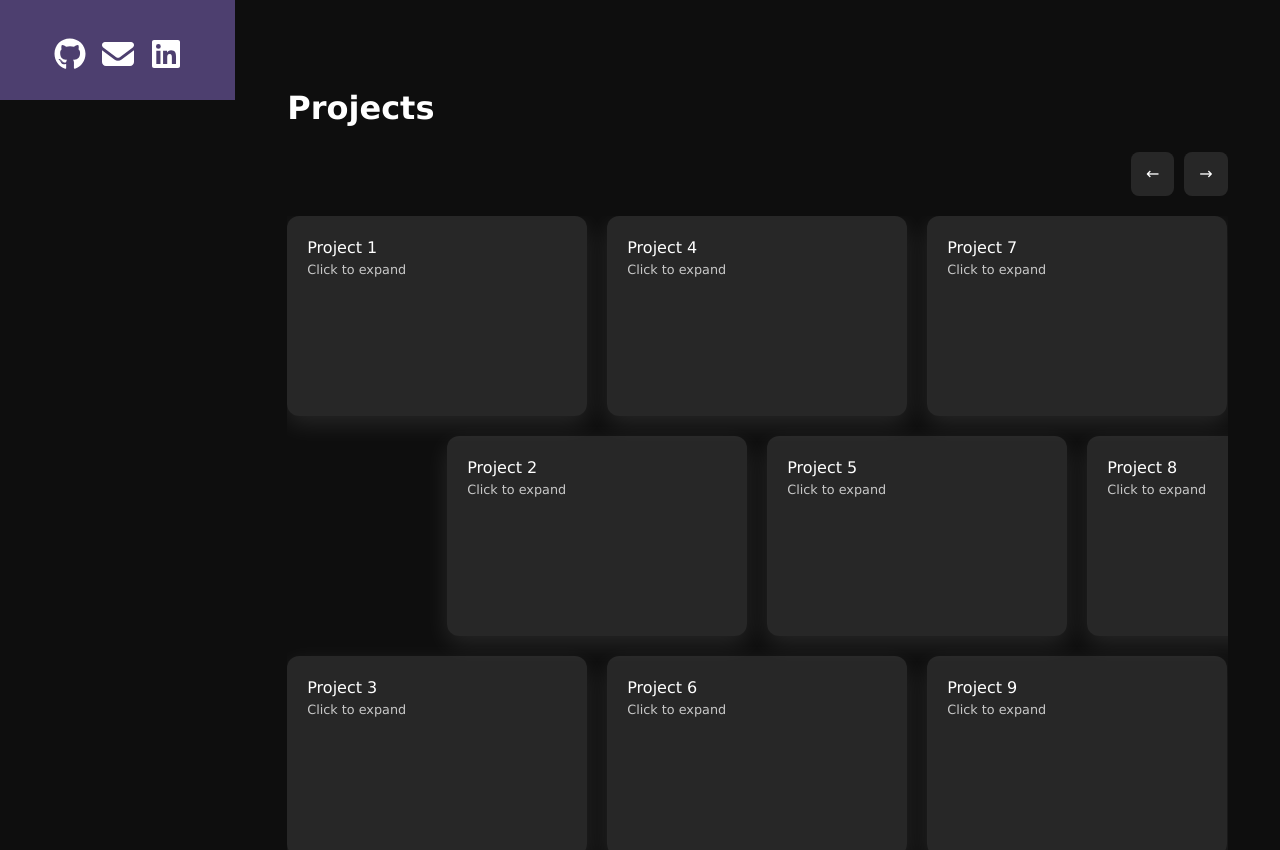
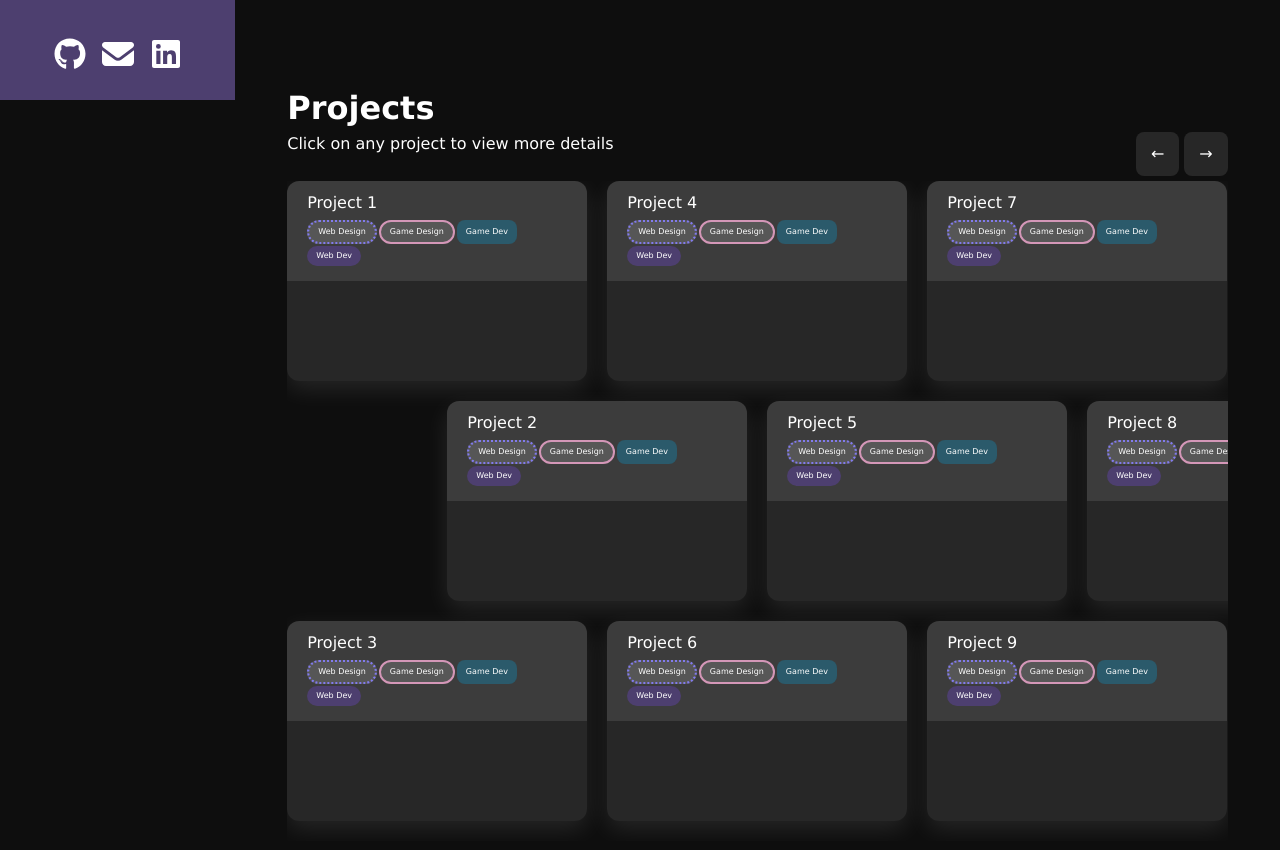
Before and after one commit to Echoviax/portfolio2, a Next.js app: page / in a window 1280 px wide. Shown: the part 700-1550 px from the top of the page. Built offline with nearby package versions, Linux system fonts and the light colour scheme.

Commit message:
little guys!

```diff
--- a/app/components/ProjectCard.tsx
+++ b/app/components/ProjectCard.tsx
@@ -1,4 +1,5 @@
 import { Project } from "../types/Project";
+import { MiniCategoryTag, ProjectCategory } from "./ProjectCategory";
 
 export default function ProjectCard({ project, onClick }: { project: Project; onClick: () => void }) {
     const titleId = `project-title-${project.id}`
@@ -18,8 +19,14 @@ export default function ProjectCard({ project, onClick }: { project: Project; on
             }}
             className="project-card"
         >
-            <h3 id={titleId}>{project.title}</h3>
-            <p>Click to expand</p>
+            <div className="card-header">
+                <h3 id={titleId}>{project.title}</h3>
+                <div className="project-card-tags">
+                    {project.categories && project.categories.map((c: ProjectCategory, i) => (
+                        <MiniCategoryTag category={c} key={i} />
+                    ))}
+                </div>
+            </div>
         </div>
     );
 };
--- a/app/components/ProjectCategory.tsx
+++ b/app/components/ProjectCategory.tsx
@@ -10,3 +10,13 @@ export default function CategoryTag({ category }: {
         </div>
     );
 }
+
+export function MiniCategoryTag({ category }: {
+    category: ProjectCategory;
+}) {
+    return (
+        <div className={`mini-category-tag category-${category}`}>
+            {CategoryToName[category]}
+        </div>
+    );
+}
--- a/app/components/ProjectPopup.tsx
+++ b/app/components/ProjectPopup.tsx
@@ -4,10 +4,8 @@ import LinkComponent from "./LinkComponent";
 import { useEffect } from "react";
 import CategoryTag, { ProjectCategory } from "./ProjectCategory";
 
-export default function ProjectPopup({project, links, categories, closeFunction}: {
+export default function ProjectPopup({project, closeFunction}: {
     project: Project,
-    links?: Link[],
-    categories?: ProjectCategory[],
     closeFunction: () => void
 }) {
     useEffect(() => {
@@ -36,14 +34,14 @@ export default function ProjectPopup({project, links, categories, closeFunction}
 
                 {/* Links */}
                 <div className="popup-links">
-                    {links && links.map((l: Link) => (
+                    {project.links && project.links.map((l: Link) => (
                         <LinkComponent link={l} key={l.href} />
                     ))}
                 </div>
 
                 {/* Tags */}
                 <div className="popup-tags">
-                    {categories && categories.map((c: ProjectCategory, i) => (
+                    {project.categories && project.categories.map((c: ProjectCategory, i) => (
                         <CategoryTag category={c} key={i} />
                     ))}
                 </div>
--- a/app/components/Projects.tsx
+++ b/app/components/Projects.tsx
@@ -49,8 +49,11 @@ export default function ProjectsPage() {
     return (
         <div className="project-scroller">
             <div className="project-controls">
-                <button onClick={() => scroll("left")} aria-label="Scroll left">←</button>
-                <button onClick={() => scroll("right")} aria-label="Scroll right">→</button>
+                <p>Click on any project to view more details</p>
+                <div className="project-control-buttons">
+                    <button onClick={() => scroll("left")} aria-label="Scroll left">←</button>
+                    <button onClick={() => scroll("right")} aria-label="Scroll right">→</button>
+                </div>
             </div>
 
             <div ref={scrollContainerRef} className="hide-scroll project-content">
@@ -76,7 +79,7 @@ export default function ProjectsPage() {
             </div>
 
             {selectedProject && (
-                <ProjectPopup project={selectedProject} categories={selectedProject.categories} links={selectedProject.links} closeFunction={() => setSelectedProject(null)} />
+                <ProjectPopup project={selectedProject} closeFunction={() => setSelectedProject(null)} />
             )}
         </div>
     );
--- a/app/page.tsx
+++ b/app/page.tsx
@@ -10,7 +10,7 @@ export const metadata: Metadata = {
 
 export default function Page() {
   return (
-    <main id="main">
+    <main id="main" tabIndex={-1}>
       <section id="about" tabIndex={-1}>
         <h1>About Me</h1>
         <AboutPage />
--- a/app/styles/Project.css
+++ b/app/styles/Project.css
@@ -1,17 +1,22 @@
 .project-scroller {
     width: 100%;
-    padding: 20px 0;
+    padding-bottom: 20px;
     position: relative;
 }
 
 .project-controls {
     display: flex;
-    justify-content: flex-end;
-    gap: 10px;
-    margin-bottom: 20px;
+    justify-content: space-between;
+    align-items: start;
+    margin-bottom: 5px;
+}
+.project-control-buttons {
+    display: flex;
+    flex-direction: row;
+    gap: 5px;
 }
 
-.project-controls > button {
+.project-controls button {
     padding: 10px 15px;
     cursor: pointer;
     border-radius: 8px;
@@ -24,6 +29,8 @@
     width: 100%;
     opacity: 1;
     transition: opacity 0.3s ease;
+    padding: 0px 0px 20px 0px;
+    box-sizing: border-box;
 }
 
 .project-grid {
@@ -49,7 +56,6 @@
     height: 200px;
     flex-shrink: 0;
     background-color: var(--panel-color);
-    padding: 20px;
     border-radius: 12px;
     cursor: pointer;
     transition: background-color 0.2s ease;
@@ -152,6 +158,19 @@
     margin: 10px 2px;
 }
 
+.card-header {
+    background-color: var(--panel-color);
+    padding: 10px 20px;
+    border-radius: 12px 12px 0 0;
+}
+
+.project-card-tags {
+    display: flex;
+    flex-wrap: wrap;
+    gap: 2px;
+    margin: 5px 0px;
+}
+
 .category-tag {
     padding: 8px 18px;
     font-size: 0.95rem;
@@ -160,6 +179,16 @@
     display: flex;
     align-items: center;
     gap: 8px;
+}
+
+.mini-category-tag {
+    padding: 4px 9px;
+    font-size: 0.5rem;
+    font-weight: 400;
+    cursor: default;
+    display: flex;
+    align-items: center;
+    gap: 4px;
 }
 
 .category-webdev {
@@ -186,6 +215,11 @@
     border-radius: 32px;
 }
 
+.category-gamedes.mini-category-tag,
+.category-webdes.mini-category-tag {
+    background-color: var(--hover-color);
+}
+
 .project-dates {
     display: flex;
     justify-content: flex-end;
```
